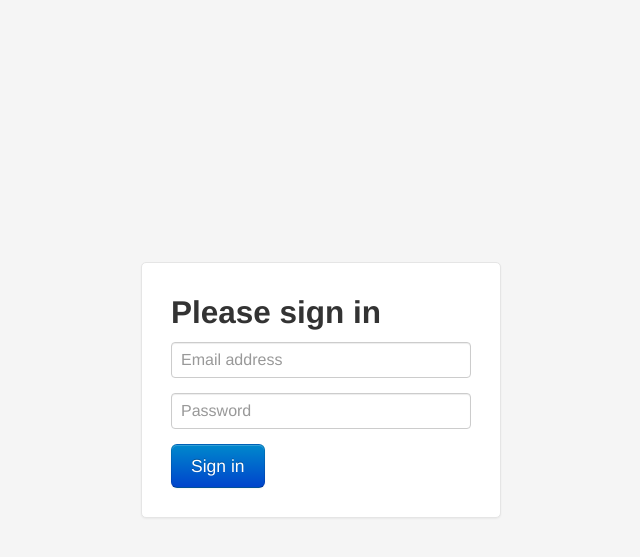
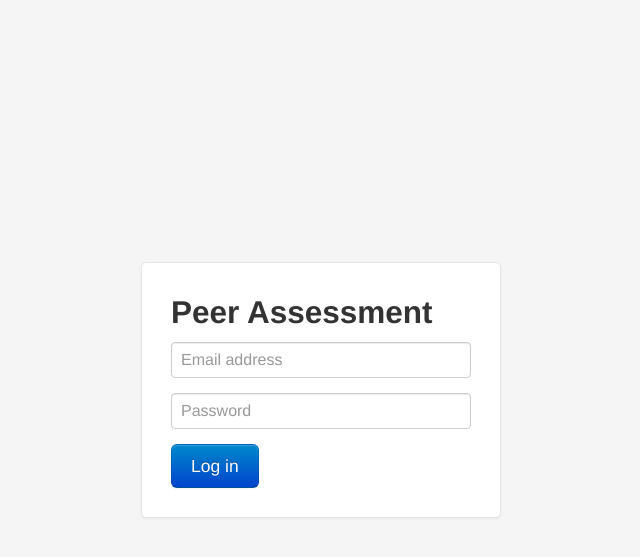
Before and after one commit to andykeqin/database, a PHP site: page /signin.php in a window 1280 px wide. Shown: the top 557 px of the page, without its empty margins (319-959 px from the left). Run offline with PHP 8.4, Linux system fonts and the light colour scheme.

Commit message:
Update signin.php

```diff
--- a/signin.php
+++ b/signin.php
@@ -92,10 +92,10 @@
             <span>
                 <div class="container">
                     <form class="form-signin" action="" method="post">
-                        <h2 class="form-signin-heading">Please sign in</h2>
+                        <h2 class="form-signin-heading">Peer Assessment</h2>
                         <input type="text" name="email" class="input-block-level" placeholder="Email address" />
                         <input type="password" name="password" class="input-block-level" placeholder="Password" />
-                        <button class="btn btn-large btn-primary" type="submit">Sign in</button>
+                        <button class="btn btn-large btn-primary" type="submit">Log in</button>
                     </form>
                 </div>
             </span>
```
